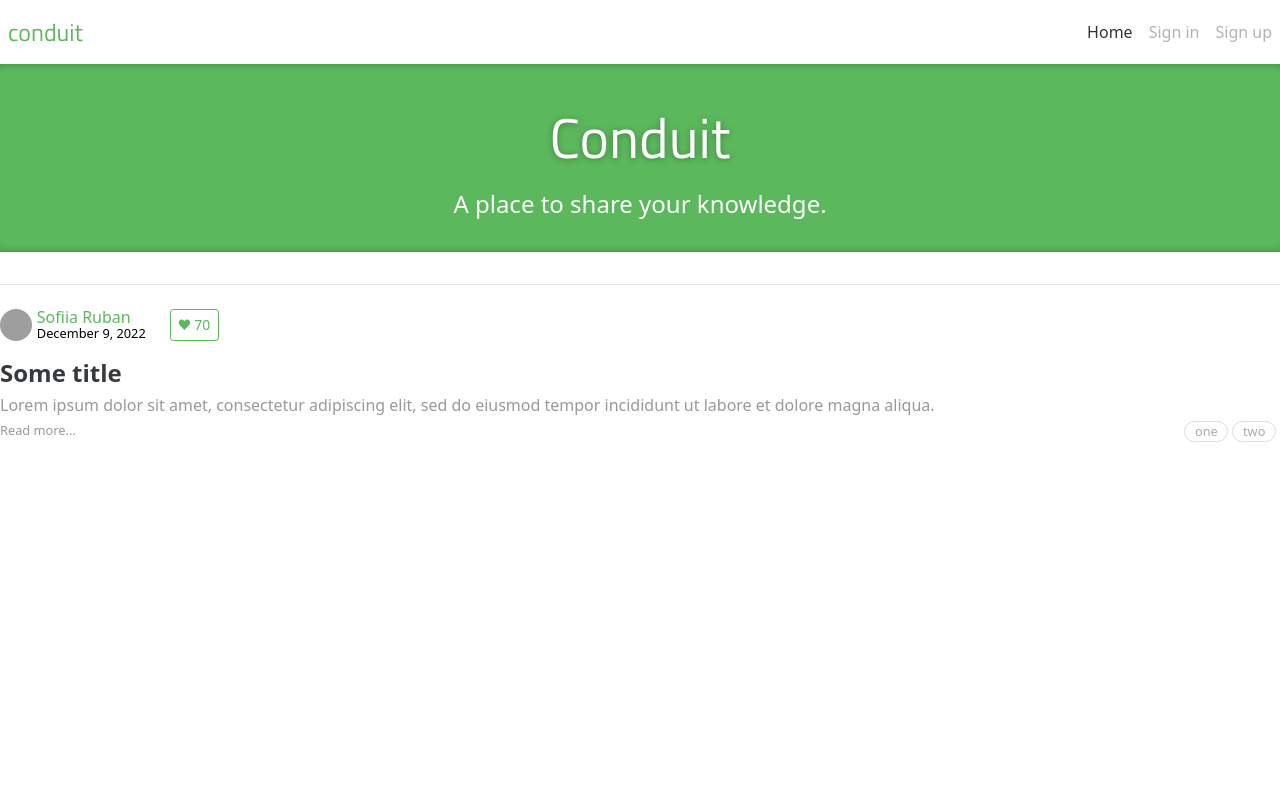
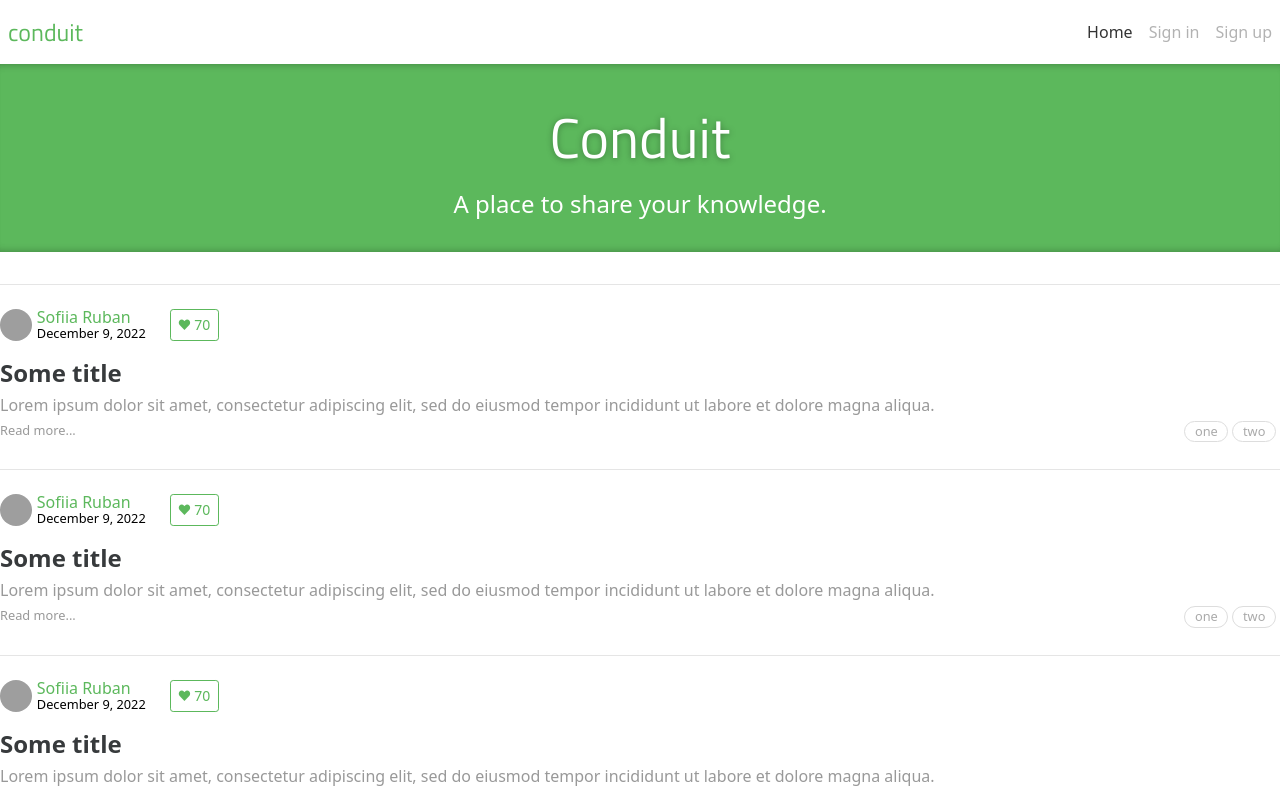
Before and after one commit to sofiiaruban/conduit-app, a React (Create React App) app: page / in a window 1280 px wide. Shown: the top 791 px of the page. Built offline with nearby package versions, Linux system fonts and the light colour scheme; grey boxes are pictures that could not be loaded.

Commit message:
Add  Feed and Article List components

```diff
--- a/src/App.tsx
+++ b/src/App.tsx
@@ -2,7 +2,7 @@
 import {FC} from "react";
 import { Header } from './common/components/header/header.component';
 import { Banner } from './common/components/banner/banner.component';
-import { Article } from './modules/feed/components/article/article.component';
+import { Feed } from './modules/feed/components/feed/feed.component';
 
 interface AppProps{}
 
@@ -11,7 +11,7 @@
      <div className="pb-16">
      <Header />
      <Banner />
-     <Article />
+     <Feed/>
     </div>
   );
 }
--- /dev/null
+++ b/src/modules/feed/components/article-list/article-list.component.tsx
@@ -0,0 +1,16 @@
+import { FC } from "react";
+import { Container } from "../../../../common/components/container/container.component";
+import { Article } from "../article/article.component";
+interface ArticleListProps{}
+
+export const ArticleList: FC<ArticleListProps> = () => {
+
+  return (
+    <Container>
+        <Article/>
+        <Article/>
+        <Article/>
+        <Article/>
+    </Container>
+  );
+}
--- /dev/null
+++ b/src/modules/feed/components/feed/feed.component.tsx
@@ -0,0 +1,15 @@
+import { FC } from "react";
+import { Container } from "../../../../common/components/container/container.component";
+import { ArticleList } from "../article-list/article-list.component";
+interface FeedProps{}
+
+export const Feed: FC<FeedProps> = () => {
+
+  return (
+    <Container>
+        <div className="">
+            <ArticleList/>
+        </div>
+    </Container>
+  );
+}
```
